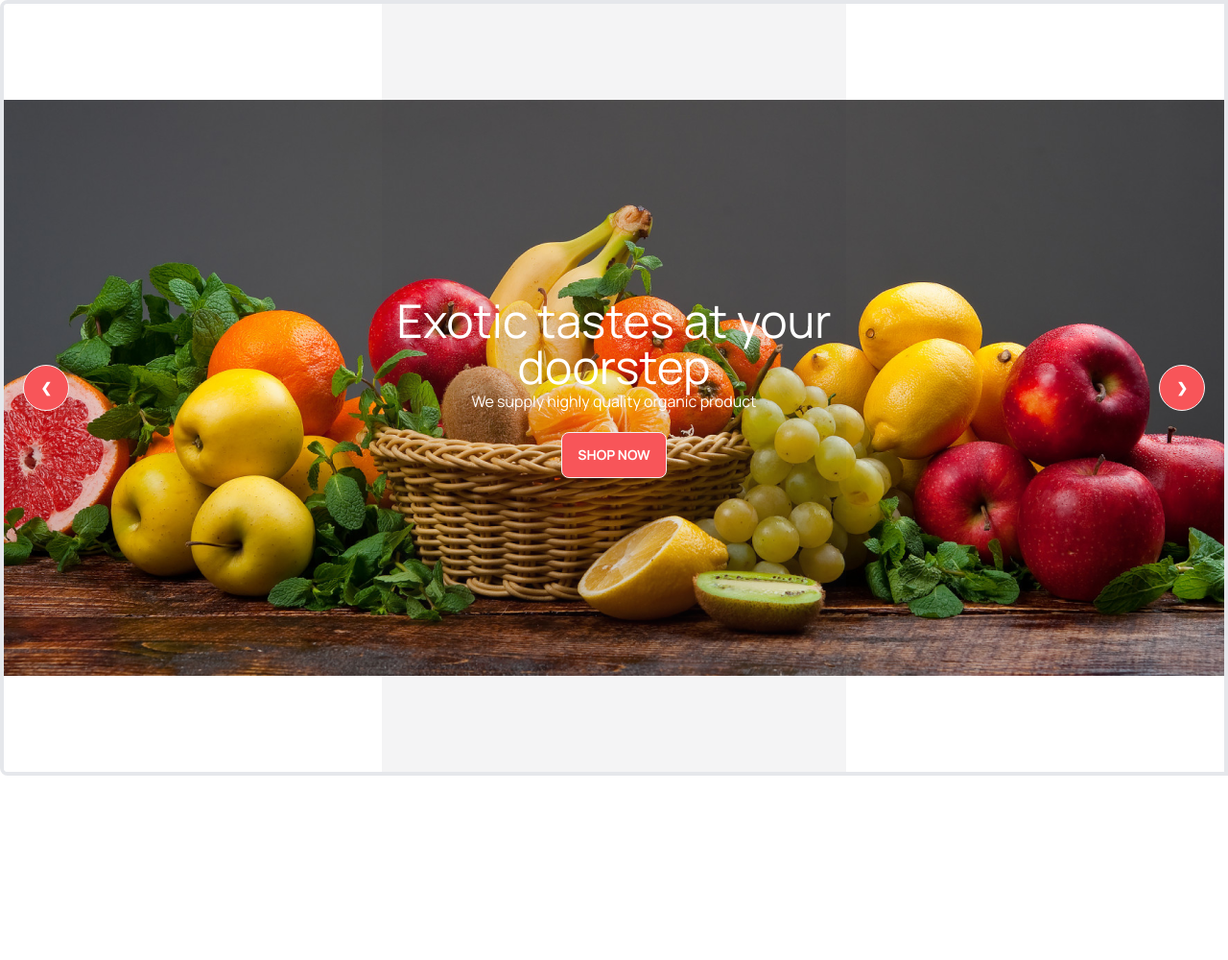
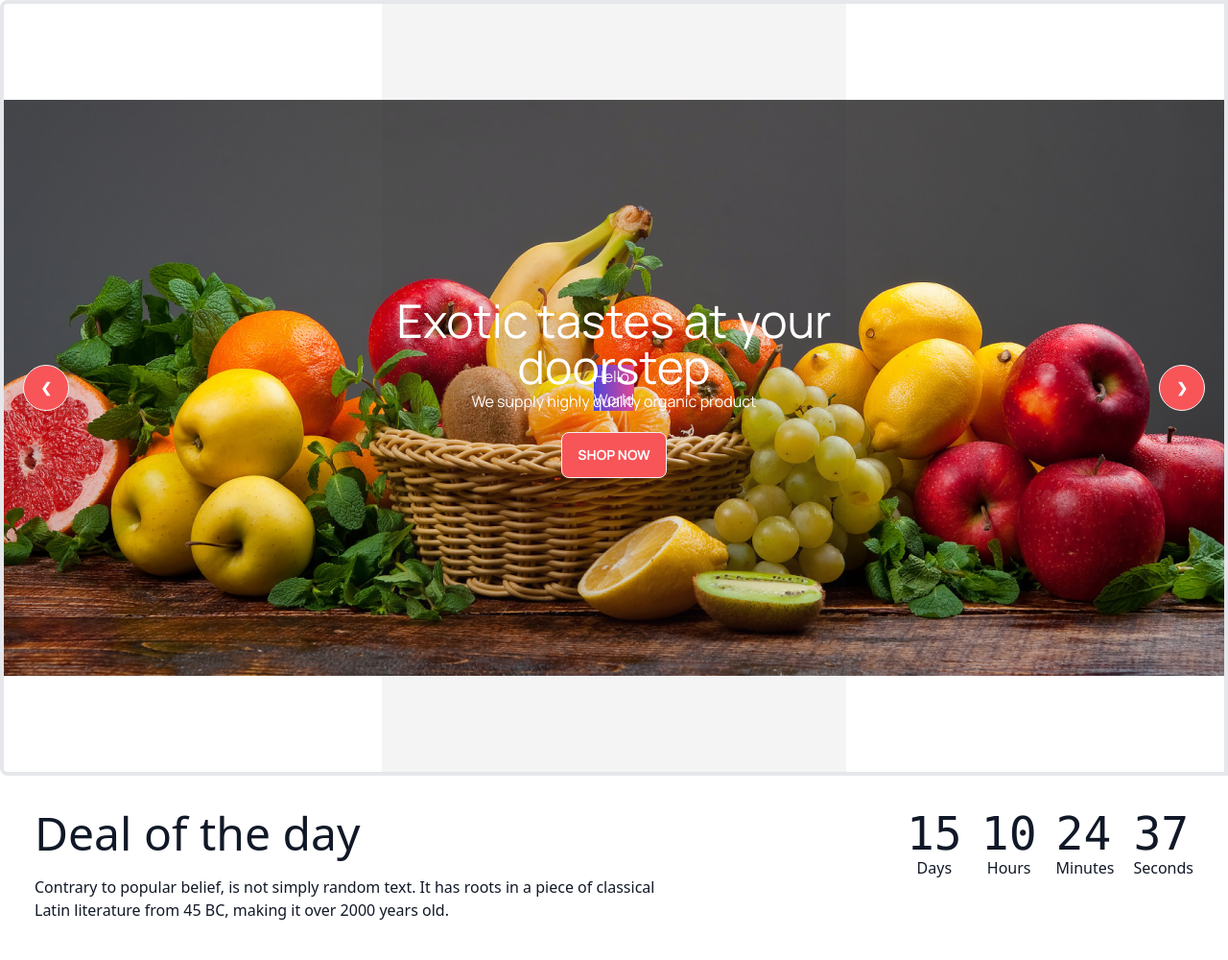
Before and after one commit to tahmid7912/fruits-brust-web, a plain HTML site: page index.html in a window 1280 px wide. Shown: the whole page at 96% size. Before the commit the page ends 810 px from the top, so only its background shows below. Drawn offline with nearby package versions, Linux system fonts and the light colour scheme; grey boxes are pictures that could not be loaded.

Commit message:
card-section

```diff
--- a/index.html
+++ b/index.html
@@ -37,16 +37,30 @@
   </style>
 
 </head>
-<body>
+<body class="bg-white">
   <header>
     <nav> </nav>
 
     <section class=" bg-white ">
 
     <div class="carousel  w-full  border-4 bg-white  rounded-s-lg">
+
+
       <div id="slide1" class="carousel-item relative p-30  w-full   ">
 
-        <div class="hero min-h-screen lg:min-h-screen md:min-h-screen bg-auto bg-no-repeat bg-center justify-center iteams-center" style="background-image: url('./images/banner1.png'),linear-gradient(180deg,#121212 0%,rgba(18,18,18,0.00)0%);">
+
+        <div class="hero min-h-screen lg:min-h-screen md:min-h-screen bg-auto bg-no-repeat bg-center gap-20 justify-center iteams-center" style="background-image: url('./images/banner1.png'),linear-gradient(180deg,#121212 0%,rgba(18,18,18,0.00)0%);">
+
+                 <div class=" flex grid-rows-6 grid-col-6 m-20 p-20 ">
+                  <span class=" bg-gradient-to-r from-indigo-600 to-pink-500 text-white row-span-5
+                   col-span-1     m-10        ">
+                    Hello<br />
+                    World
+                  </span>
+                 </div>
+
+
+
           <div class="hero-overlay bg-opacity-5"></div>
           <div class="hero-content text-center text-neutral-content">
             <div class="max-w-auto">
@@ -62,6 +76,7 @@
 
             </div>
           </div>
+
 
         </div>
         </div>
@@ -123,14 +138,62 @@
                 <a href="#slide1" class="btn btn-circle">❯</a>
               </div>
 
+
+
+
             </div>
           </div>
 
         </div>
+
         </div>
+        <!-- bonus  -->
+
+
     </div>
+
+
     </section>
   </header>
+  <main>
+    <!-- 2nd part 1-->
+    <section class="min-h-screen lg:min-h-screen md:min-h-screen bg-">
+   <div class=" p-9 flex gap-10 font-lato text-gray-900  justify-between">
+    <div class="lato ">
+      <h1 class=  "text-5xl">Deal of the day</h1>
+      <p class="text-base mt-5 ">Contrary to popular belief, is not simply random text. It has roots in a piece of classical <br>Latin literature from 45 BC, making it over 2000 years old.</p>
+    </div>
+    <div class="grid grid-flow-col gap-5 text-center auto-cols-max">
+      <div class="flex flex-col">
+        <span class="countdown font-mono text-5xl">
+          <span style="--value:15;"></span>
+        </span>
+        Days
+      </div>
+      <div class="flex flex-col">
+        <span class="countdown font-mono text-5xl">
+          <span style="--value:10;"></span>
+        </span>
+        Hours
+      </div>
+      <div class="flex flex-col">
+        <span class="countdown font-mono text-5xl">
+          <span style="--value:24;"></span>
+        </span>
+        Minutes
+      </div>
+      <div class="flex flex-col">
+        <span class="countdown font-mono text-5xl">
+          <span style="--value:37;"></span>
+        </span>
+        Seconds
+      </div>
+    </div>
+   </div>
+
+    </section>
+    <!-- 2nd part 0 -->
+  </main>
 
 </body>
 </html>
```
Also changed, not shown: tailwind.config.js (+8 -11 lines).
